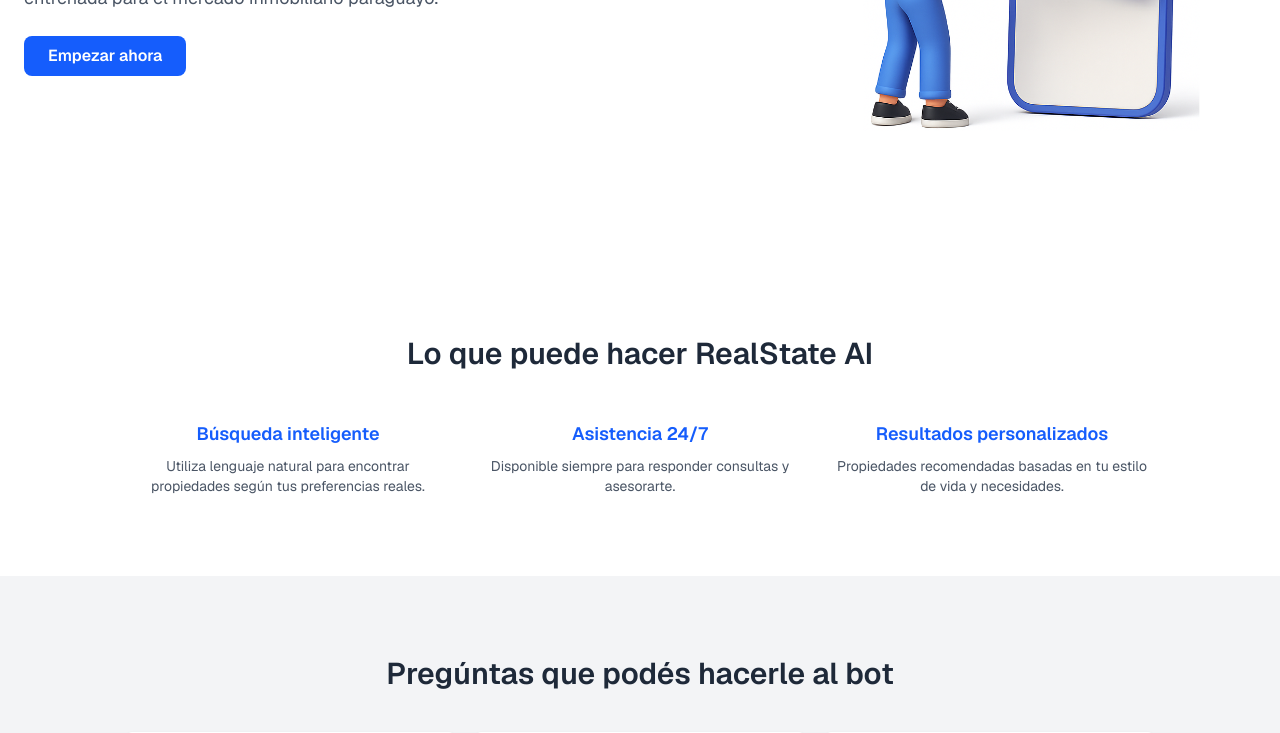
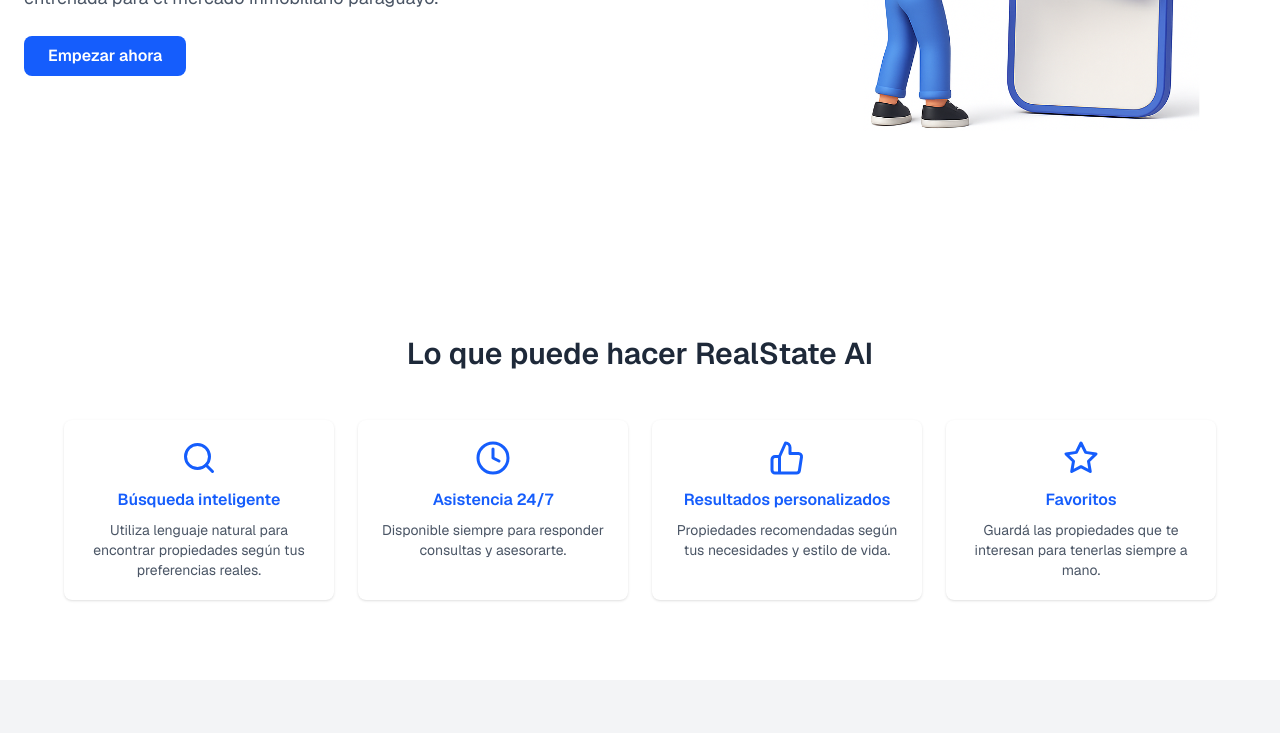
Before and after one commit to RealStateDev/backend_real_state_ai, a Next.js app: page / in a window 1280 px wide. Shown: the part 420-1153 px from the top of the page. Built offline with nearby package versions, Linux system fonts and the light colour scheme.

Commit message:
modified "soluciones" section

```diff
--- a/src/app/page.tsx
+++ b/src/app/page.tsx
@@ -3,6 +3,8 @@
 import React from "react";
 import Link from "next/link";
 import { Button } from "@/components/ui/button"
+import { FiSearch, FiClock, FiThumbsUp, FiStar } from "react-icons/fi";
+
 
 import Image from "next/image";
 
@@ -48,30 +50,49 @@
 
       {/* Características */}
       <section id="features" className="bg-white py-20 px-6">
-        <div className="max-w-5xl mx-auto text-center">
+  <div className="max-w-6xl mx-auto text-center">
     <h3 className="text-3xl font-semibold mb-12">Lo que puede hacer RealState AI</h3>
-          <div className="grid md:grid-cols-3 gap-8">
-            <div>
-              <h4 className="font-semibold text-lg text-blue-600">Búsqueda inteligente</h4>
-              <p className="text-sm text-gray-600 mt-2">
+    <div className="grid gap-6 sm:grid-cols-2 md:grid-cols-4">
+      {/* Búsqueda */}
+      <div className="flex flex-col items-center p-5 bg-white rounded-lg shadow-sm hover:shadow-md transition-all h-full">
+        <FiSearch className="text-blue-600 text-4xl mb-3" />
+        <h4 className="font-semibold text-blue-600 mb-2 text-center">Búsqueda inteligente</h4>
+        <p className="text-sm text-gray-600 text-center">
           Utiliza lenguaje natural para encontrar propiedades según tus preferencias reales.
         </p>
       </div>
-            <div>
-              <h4 className="font-semibold text-lg text-blue-600">Asistencia 24/7</h4>
-              <p className="text-sm text-gray-600 mt-2">
+
+      {/* Asistencia */}
+      <div className="flex flex-col items-center p-5 bg-white rounded-lg shadow-sm hover:shadow-md transition-all h-full">
+        <FiClock className="text-blue-600 text-4xl mb-3" />
+        <h4 className="font-semibold text-blue-600 mb-2 text-center">Asistencia 24/7</h4>
+        <p className="text-sm text-gray-600 text-center">
           Disponible siempre para responder consultas y asesorarte.
         </p>
       </div>
-            <div>
-              <h4 className="font-semibold text-lg text-blue-600">Resultados personalizados</h4>
-              <p className="text-sm text-gray-600 mt-2">
-                Propiedades recomendadas basadas en tu estilo de vida y necesidades.
+
+      {/* Resultados */}
+      <div className="flex flex-col items-center p-5 bg-white rounded-lg shadow-sm hover:shadow-md transition-all h-full">
+        <FiThumbsUp className="text-blue-600 text-4xl mb-3" />
+        <h4 className="font-semibold text-blue-600 mb-2 text-center">Resultados personalizados</h4>
+        <p className="text-sm text-gray-600 text-center">
+          Propiedades recomendadas según tus necesidades y estilo de vida.
+        </p>
+      </div>
+
+      {/* Favoritos */}
+      <div className="flex flex-col items-center p-5 bg-white rounded-lg shadow-sm hover:shadow-md transition-all h-full">
+        <FiStar className="text-blue-600 text-4xl mb-3" />
+        <h4 className="font-semibold text-blue-600 mb-2 text-center">Favoritos</h4>
+        <p className="text-sm text-gray-600 text-center">
+          Guardá las propiedades que te interesan para tenerlas siempre a mano.
         </p>
       </div>
     </div>
   </div>
 </section>
+
+
 
       {/* Ejemplos */}
       <section className="py-20 px-6 bg-gray-100">
```
Lines whose indentation alone changed are shown as unchanged.
